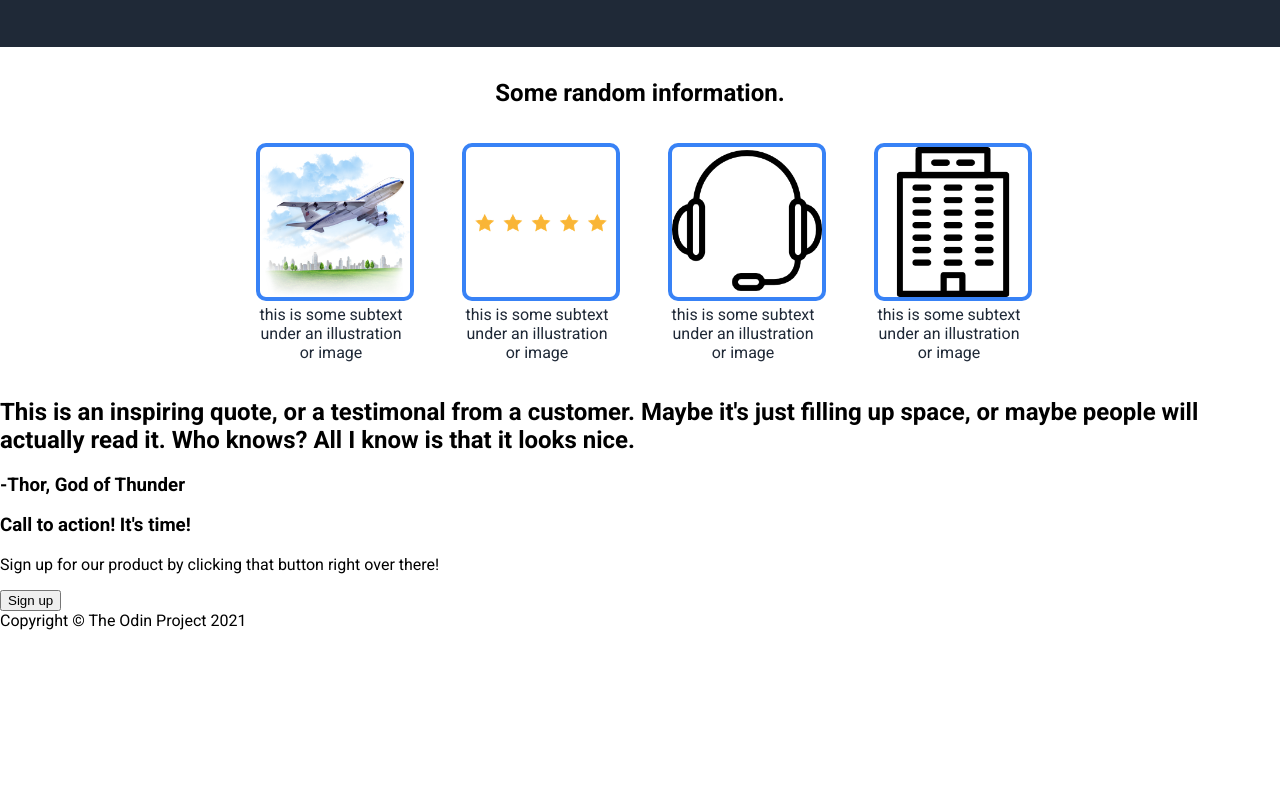
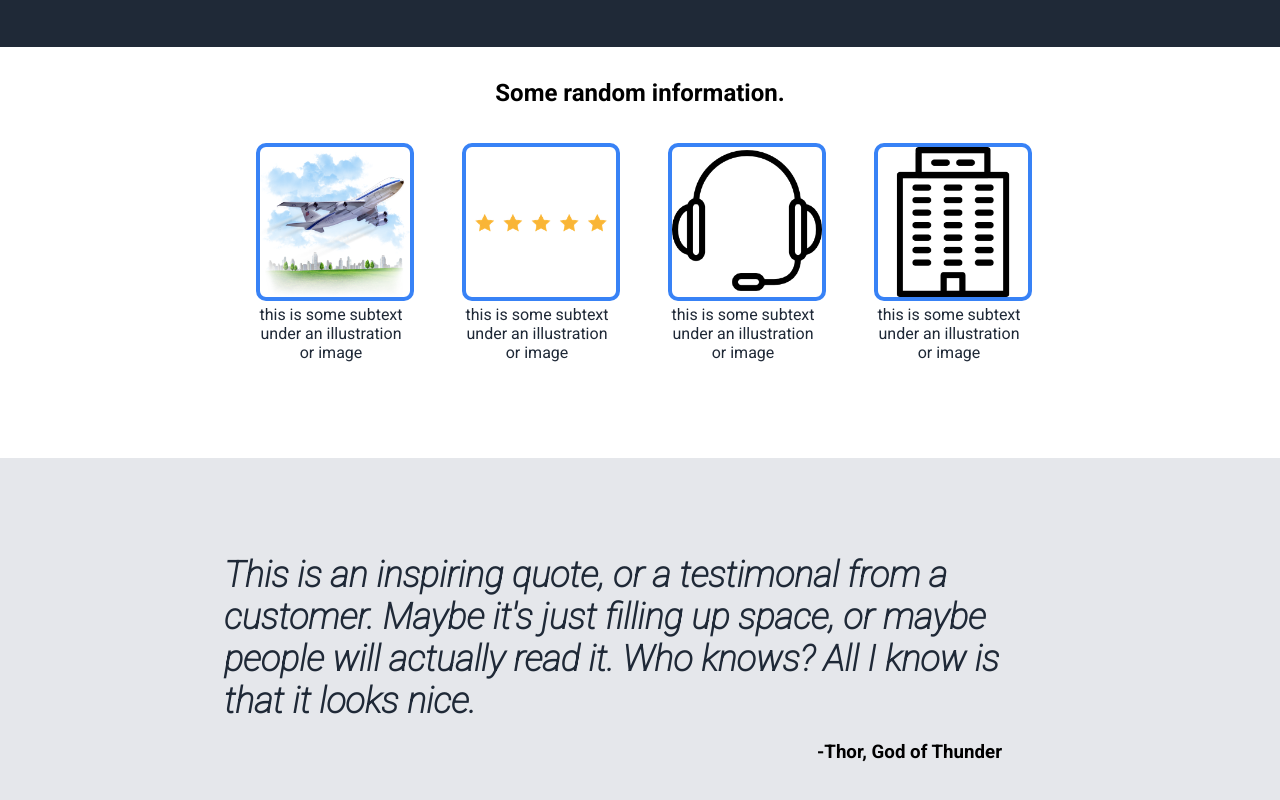
Before and after one commit to j-fraza/landing-page, a plain HTML site: page index.html in a window 1280 px wide. Shown: the part 520-1320 px from the top of the page. Before the commit the page ends 1150 px from the top, so only its background shows below. Drawn offline with Linux system fonts and the light colour scheme.

Commit message:
testimonial section complete

```diff
--- a/styles.css
+++ b/styles.css
@@ -89,7 +89,7 @@ div .title {
     justify-content: center;
     align-items: center;
     gap: 56px;
-    padding: 1rem 0;
+    padding: 1rem 0 6rem 0;
 }
 
 .content h2 {
@@ -113,3 +113,24 @@ div .title {
     color: #1F2937;
     text-align: center;
 }
+
+.testimonial {
+    display: flex;
+    flex-direction: column;
+    justify-content: center;
+    align-items: flex-end;
+    background-color: #E5E7EB;
+    padding: 6rem 14rem;
+}
+
+.testimonial h2 {
+    font-size: 36px;
+    font-style: italic;
+    color: #1F2937;
+    margin: 0;
+}
+
+.testimonial h3 {
+    margin-right: 54px;
+    font-weight: 700;
+}
```
